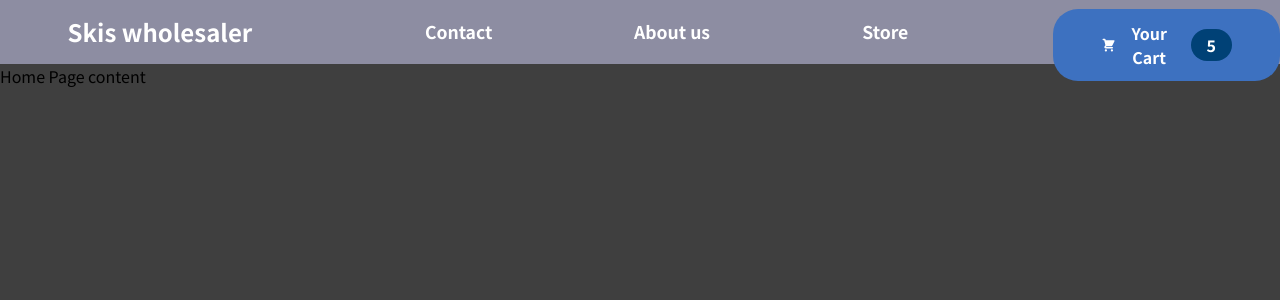
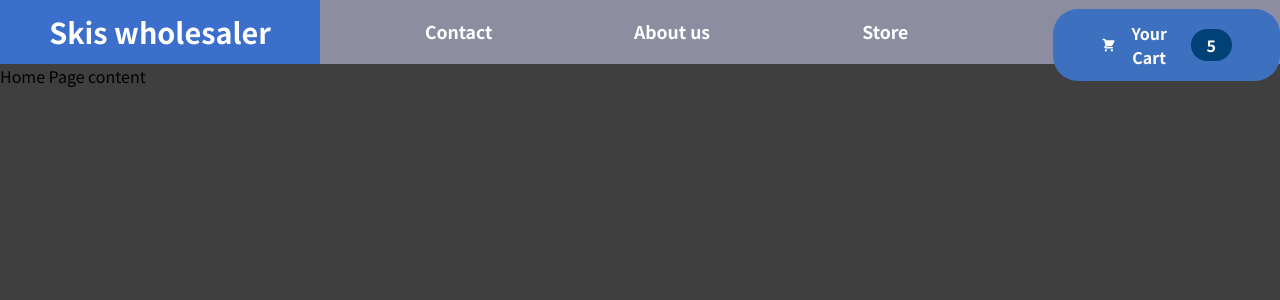
Before and after one commit to Bachratus/skis_wholesaler, a React (Create React App) app: page / in a window 1280 px wide. Shown: the top 300 px of the page. Built offline with nearby package versions, Linux system fonts and the light colour scheme.

Commit message:
Little changes in styles

```diff
--- a/src/components/Layout/Header.module.css
+++ b/src/components/Layout/Header.module.css
@@ -11,12 +11,13 @@
 
 .logo{
     width: 25%;
+    background-color: rgb(60, 110, 203);
 }
 .logo p{
     color: white;
     line-height: 8vh;
     text-align: center;
-    font-size: 1.5rem;
+    font-size: 1.8rem;
     font-weight: bold;
 }
 
--- a/src/components/Layout/HeaderCartButton.js
+++ b/src/components/Layout/HeaderCartButton.js
@@ -3,7 +3,7 @@ import classes from "./HeaderCartButton.module.css";
 
 const HeaderCartButton = (props) => {
     return (
-        <button className={classes.button}>
+        <button className={`${classes.button} ${classes.bump}`}>
           <span className={classes.icon}>
             <CartIcon></CartIcon>
           </span>
```
